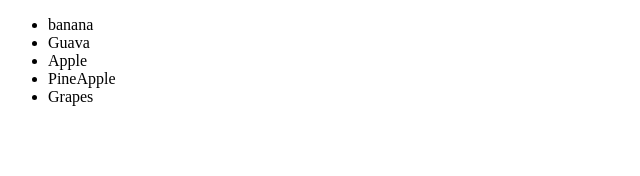
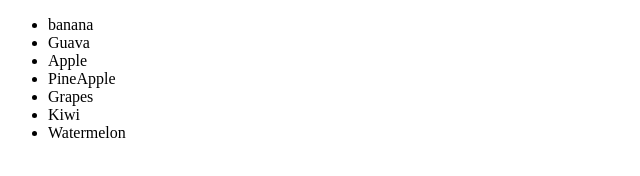
Before and after one commit to ramyam29/FruitsShop, a plain HTML site: page src/index.html in a window 1280 px wide. Shown: the whole page, without its empty margins (0-640 px from the left). Drawn offline with Linux system fonts and the light colour scheme.

Commit message:
fruits updates

```diff
--- a/src/index.html
+++ b/src/index.html
@@ -14,6 +14,8 @@
         <li>Apple</li>
         <li>PineApple</li>
         <li>Grapes</li>
+        <li>Kiwi</li>
+        <li>Watermelon</li>
     </ul>
 </body>
 
```
